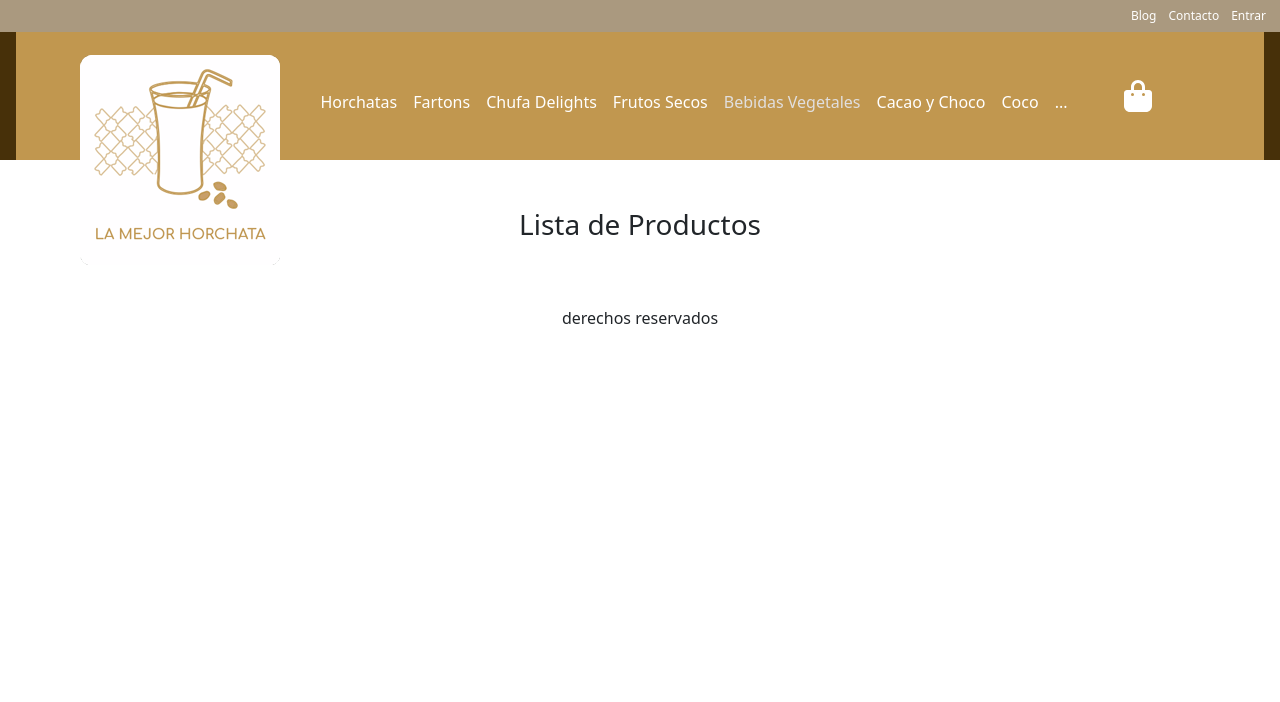
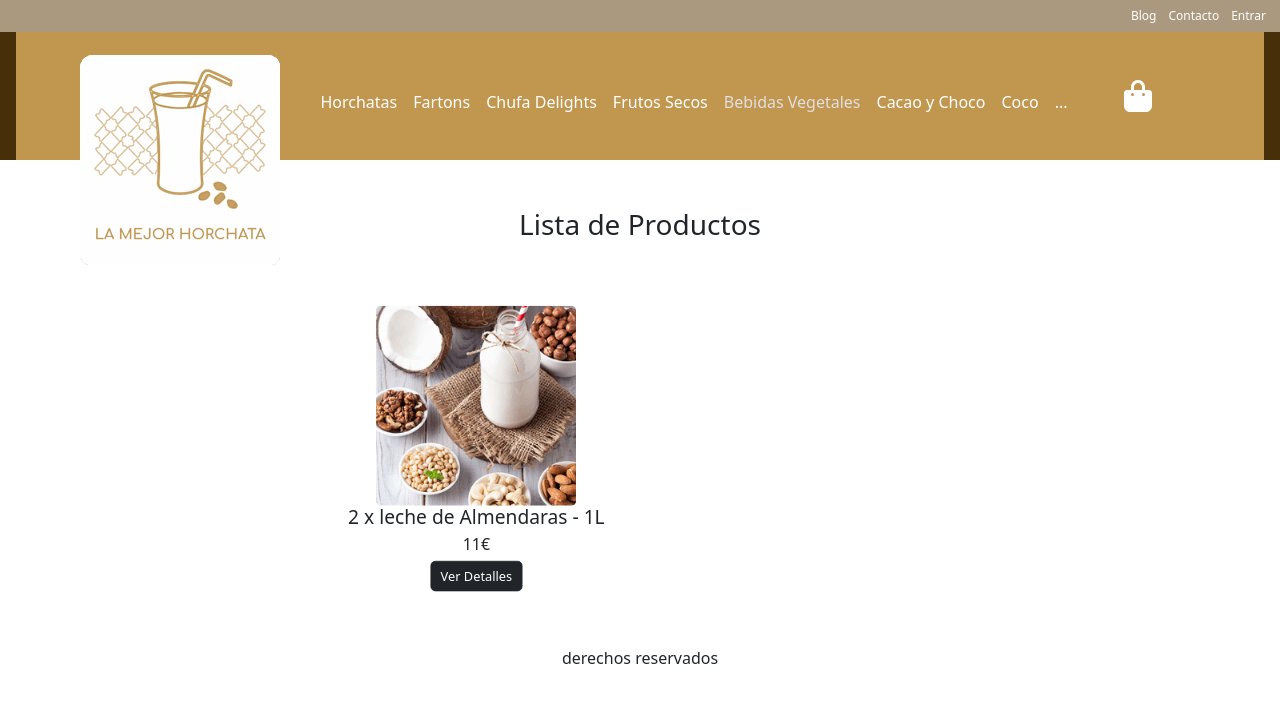
Before and after one commit to hanseldorf19/Pre-entrega-2-Gallardo, a React (Create React App) app: page /category/bebidas-vegetales in a window 1280 px wide. Shown: the top 702 px of the page. Built offline with nearby package versions, Linux system fonts and the light colour scheme.

Commit message:
subida con los filtros

```diff
--- a/src/components/ProdListContainer/ProdListContainer.jsx
+++ b/src/components/ProdListContainer/ProdListContainer.jsx
@@ -24,6 +24,8 @@ const promesa = new Promise((resolve, reject) => {
         {
             if (categoryId){
                 // vamos a filtrar por categoria
+                const productsFilter = response.filter(elemento=>elemento.categoria === categoryId)
+                setProductos(productsFilter)
             } else {
                 // vamos a ver todos los prodcutos
                 setProductos(response)
@@ -35,7 +37,7 @@ const promesa = new Promise((resolve, reject) => {
 
     console.log("productos",productos);
 
-    return(
+    return (
         <div className='text-center mt-5 ml-5'>
         <h3 >Lista de Productos</h3>
         <ProductList items={productos}/>
--- a/src/components/Product/Product.jsx
+++ b/src/components/Product/Product.jsx
@@ -3,7 +3,7 @@ import {Link} from 'react-router-dom'
 export const Product = ({item})=>{
 return(
     <div className="productCard">
-        <img src={item.picUrl} alt={item.picUrl}></img>
+        <img className='rounded' src={item.picUrl} alt={item.picUrl}></img>
         <h4>{item.title}</h4>
         <h5>{item.price}</h5>
         <Link to={`/item/${item.id}`}><button className='btn btn-dark'>Ver Detalles</button></Link>
--- a/src/components/ProductDetail/ProductDetail.jsx
+++ b/src/components/ProductDetail/ProductDetail.jsx
@@ -1,7 +1,13 @@
+import { useParams } from "react-router-dom";
+
+
 export const ProductDetail = ()=>{
+    const productId = useParams().id;
+
     return(
         <div>
             <p>Detalle Prodcuto</p>
+
         </div>
     )
 }
--- a/src/components/ProductList/ProductList.css
+++ b/src/components/ProductList/ProductList.css
@@ -1,6 +1,11 @@
 .productsGird {
     display: flex;
     flex-direction: row;
+    flex-wrap: wrap;
     padding-top: 1em;
-    margin: 3em 2em;
+
 }
+
+.girdPosition {
+    margin-left: 18em;
+}
--- a/src/components/ProductList/ProductList.jsx
+++ b/src/components/ProductList/ProductList.jsx
@@ -9,18 +9,21 @@ export const ProductList = ({items})=>{
 // POr eso podemos poner export const ProductList = ({items})=>console.log(props);
 // Asi no hay que estar haciendo props.Propiedad1, props.Propiedad2, ...
 return(
-    <div className='w-75 productsGird  d-flex flex-row mt-2 p-1 mx-2'>
+    <div className='w-75 girdPosition'>
+
+        <div className='productsGird  d-flex flex-row mt-2 p-1 mx-2'>
 
 
-        {
-            // Por cada elemento voy a crear un componente
-            // key es una propiedad de map
+            {
+                // Por cada elemento voy a crear un componente
+                // key es una propiedad de map
 
-            items.map(producto=>(<Product key={producto.id} item={producto}/>))
+                items.map(producto=>(<Product key={producto.id} item={producto}/>))
 
-        }
+            }
 
 
+        </div>
     </div>
 )
 
--- a/src/components/baseDatos/baseDatos.js
+++ b/src/components/baseDatos/baseDatos.js
@@ -9,11 +9,11 @@ import CocoBombs from '../../assets/pics/short/coco-short.png'
 
 export const arrayProducts = [
 
-    {id: 1, title: "2 x Horchata de Chufas Natural - 1L" , price: "11€", picUrl: HorchataNatural_2l_sh_pic, categoria: "Horchata de Chufas" },
-    {id: 2, title: "Fartons Caja - 20 uds" , price: "12€", picUrl: FartonsCaja20uds, categoria: "Fartons" },
-    {id: 3, title: "Trufa de Chufas - 250gr" , price: "6€", picUrl: TrufaChufas, categoria: "Chufas Delights" },
-    {id: 4, title: "Mix Frutos Secos - 300gr" , price: "9€", picUrl: mixFrutSecos, categoria: "Frutos Secos" },
-    {id: 5, title: "2 x leche de Almendaras - 1L" , price: "11€", picUrl: lecheAlmendras, categoria: "Bebidas Vegetales" },
-    {id: 6, title: "Cacao en Polvo - 500gr" , price: "9€", picUrl: CacaoPolvo, categoria: "Cacao y Choco" },
-    {id: 4, title: "Bombones de Coco - 500gr" , price: "7€", picUrl: CocoBombs, categoria: "Coco" }
+    {id: 1, title: "2 x Horchata de Chufas Natural - 1L" , price: "11€", picUrl: HorchataNatural_2l_sh_pic, categoria: "horchatas" },
+    {id: 2, title: "Fartons Caja - 20 uds" , price: "12€", picUrl: FartonsCaja20uds, categoria: "fartons" },
+    {id: 3, title: "Trufa de Chufas - 250gr" , price: "6€", picUrl: TrufaChufas, categoria: "chufadelight" },
+    {id: 4, title: "Mix Frutos Secos - 300gr" , price: "9€", picUrl: mixFrutSecos, categoria: "frutossecos" },
+    {id: 5, title: "2 x leche de Almendaras - 1L" , price: "11€", picUrl: lecheAlmendras, categoria: "bebidas-vegetales" },
+    {id: 6, title: "Cacao en Polvo - 500gr" , price: "9€", picUrl: CacaoPolvo, categoria: "cacaoychoco" },
+    {id: 4, title: "Bombones de Coco - 500gr" , price: "7€", picUrl: CocoBombs, categoria: "coco" }
 ]
```
